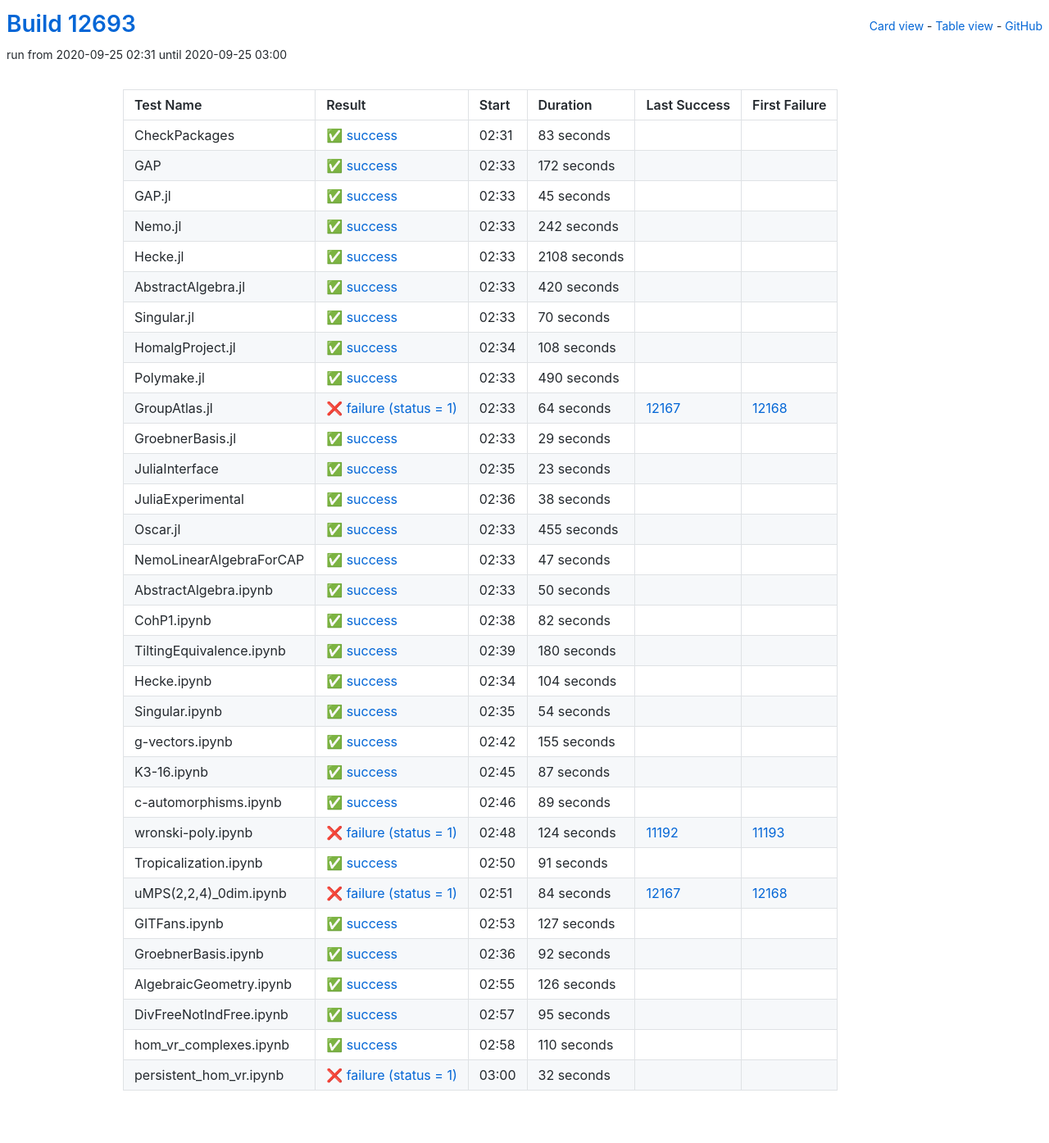
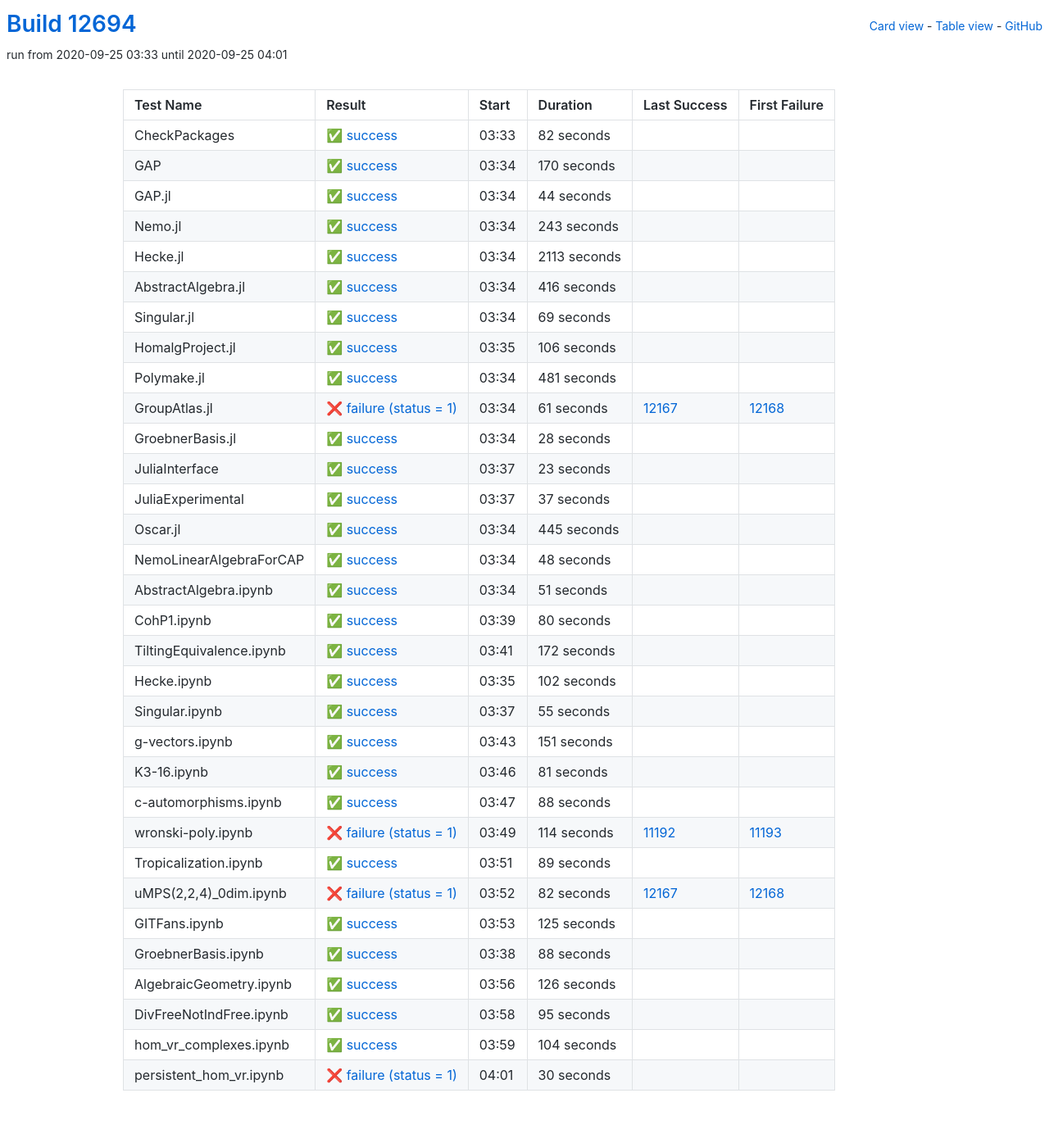
Before and after one commit to oscar-system/oscar-ci-status, a Jekyll site: the page built from table.html, in a window 1280 px wide. Shown: the whole page at 82% size. Built offline with Jekyll 4.4.1, drawn with Linux system fonts in a browser that asks for light colours.

Commit message:
Build #12694

```diff
--- a/_data/ci.yml
+++ b/_data/ci.yml
@@ -1,6 +1,6 @@
 ---
-build: 12693
-build_url: https://oscarci.mathematik.uni-kl.de/job/oscar/12693/
+build: 12694
+build_url: https://oscarci.mathematik.uni-kl.de/job/oscar/12694/
 job: oscar
 organization: oscar-system
 repo: oscar-ci-status
@@ -8,140 +8,140 @@
 tests:
 - name: CheckPackages
   id: checkpackages
-  log: https://oscarci.mathematik.uni-kl.de/job/oscar/12693/artifact/logs/build-12693/CheckPackages.log
-  start: 2020-09-25 02:31
+  log: https://oscarci.mathematik.uni-kl.de/job/oscar/12694/artifact/logs/build-12694/CheckPackages.log
+  start: 2020-09-25 03:33
   success: true
   exitcode: 0
   status: success
-  duration: 83
+  duration: 82
   last_success: false
   last_success_url:
   first_failure: false
   first_failure_url:
 - name: GAP
   id: gap
-  log: https://oscarci.mathematik.uni-kl.de/job/oscar/12693/artifact/logs/build-12693/GAP.log
-  start: 2020-09-25 02:33
+  log: https://oscarci.mathematik.uni-kl.de/job/oscar/12694/artifact/logs/build-12694/GAP.log
+  start: 2020-09-25 03:34
   success: true
   exitcode: 0
   status: success
-  duration: 172
+  duration: 170
   last_success: false
   last_success_url:
   first_failure: false
   first_failure_url:
 - name: GAP.jl
   id: gap-jl
-  log: https://oscarci.mathematik.uni-kl.de/job/oscar/12693/artifact/logs/build-12693/GAP.jl.log
-  start: 2020-09-25 02:33
+  log: https://oscarci.mathematik.uni-kl.de/job/oscar/12694/artifact/logs/build-12694/GAP.jl.log
+  start: 2020-09-25 03:34
   success: true
   exitcode: 0
   status: success
-  duration: 45
+  duration: 44
   last_success: false
   last_success_url:
   first_failure: false
   first_failure_url:
 - name: Nemo.jl
   id: nemo-jl
-  log: https://oscarci.mathematik.uni-kl.de/job/oscar/12693/artifact/logs/build-12693/Nemo.jl.log
-  start: 2020-09-25 02:33
+  log: https://oscarci.mathematik.uni-kl.de/job/oscar/12694/artifact/logs/build-12694/Nemo.jl.log
+  start: 2020-09-25 03:34
   success: true
   exitcode: 0
   status: success
-  duration: 242
+  duration: 243
   last_success: false
   last_success_url:
   first_failure: false
   first_failure_url:
 - name: Hecke.jl
   id: hecke-jl
-  log: https://oscarci.mathematik.uni-kl.de/job/oscar/12693/artifact/logs/build-12693/Hecke.jl.log
-  start: 2020-09-25 02:33
+  log: https://oscarci.mathematik.uni-kl.de/job/oscar/12694/artifact/logs/build-12694/Hecke.jl.log
+  start: 2020-09-25 03:34
   success: true
   exitcode: 0
   status: success
-  duration: 2108
+  duration: 2113
   last_success: false
   last_success_url:
   first_failure: false
   first_failure_url:
 - name: AbstractAlgebra.jl
   id: abstractalgebra-jl
-  log: https://oscarci.mathematik.uni-kl.de/job/oscar/12693/artifact/logs/build-12693/AbstractAlgebra.jl.log
-  start: 2020-09-25 02:33
+  log: https://oscarci.mathematik.uni-kl.de/job/oscar/12694/artifact/logs/build-12694/AbstractAlgebra.jl.log
+  start: 2020-09-25 03:34
   success: true
   exitcode: 0
   status: success
-  duration: 420
+  duration: 416
   last_success: false
   last_success_url:
   first_failure: false
   first_failure_url:
 - name: Singular.jl
   id: singular-jl
-  log: https://oscarci.mathematik.uni-kl.de/job/oscar/12693/artifact/logs/build-12693/Singular.jl.log
-  start: 2020-09-25 02:33
+  log: https://oscarci.mathematik.uni-kl.de/job/oscar/12694/artifact/logs/build-12694/Singular.jl.log
+  start: 2020-09-25 03:34
   success: true
   exitcode: 0
   status: success
-  duration: 70
+  duration: 69
   last_success: false
   last_success_url:
   first_failure: false
   first_failure_url:
 - name: HomalgProject.jl
   id: homalgproject-jl
-  log: https://oscarci.mathematik.uni-kl.de/job/oscar/12693/artifact/logs/build-12693/HomalgProject.jl.log
-  start: 2020-09-25 02:34
+  log: https://oscarci.mathematik.uni-kl.de/job/oscar/12694/artifact/logs/build-12694/HomalgProject.jl.log
+  start: 2020-09-25 03:35
   success: true
   exitcode: 0
   status: success
-  duration: 108
+  duration: 106
   last_success: false
   last_success_url:
   first_failure: false
   first_failure_url:
 - name: Polymake.jl
   id: polymake-jl
-  log: https://oscarci.mathematik.uni-kl.de/job/oscar/12693/artifact/logs/build-12693/Polymake.jl.log
-  start: 2020-09-25 02:33
+  log: https://oscarci.mathematik.uni-kl.de/job/oscar/12694/artifact/logs/build-12694/Polymake.jl.log
+  start: 2020-09-25 03:34
   success: true
   exitcode: 0
   status: success
-  duration: 490
+  duration: 481
   last_success: false
   last_success_url:
   first_failure: false
   first_failure_url:
 - name: GroupAtlas.jl
   id: groupatlas-jl
-  log: https://oscarci.mathematik.uni-kl.de/job/oscar/12693/artifact/logs/build-12693/GroupAtlas.jl.log
-  start: 2020-09-25 02:33
+  log: https://oscarci.mathematik.uni-kl.de/job/oscar/12694/artifact/logs/build-12694/GroupAtlas.jl.log
+  start: 2020-09-25 03:34
   success: false
   exitcode: 1
   status: failure
-  duration: 64
+  duration: 61
   last_success: 12167
   last_success_url: https://oscarci.mathematik.uni-kl.de/job/oscar/12167/
   first_failure: 12168
   first_failure_url: https://oscarci.mathematik.uni-kl.de/job/oscar/12168/
 - name: GroebnerBasis.jl
   id: groebnerbasis-jl
-  log: https://oscarci.mathematik.uni-kl.de/job/oscar/12693/artifact/logs/build-12693/GroebnerBasis.jl.log
-  start: 2020-09-25 02:33
+  log: https://oscarci.mathematik.uni-kl.de/job/oscar/12694/artifact/logs/build-12694/GroebnerBasis.jl.log
+  start: 2020-09-25 03:34
   success: true
   exitcode: 0
   status: success
-  duration: 29
+  duration: 28
   last_success: false
   last_success_url:
   first_failure: false
   first_failure_url:
 - name: JuliaInterface
   id: juliainterface
-  log: https://oscarci.mathematik.uni-kl.de/job/oscar/12693/artifact/logs/build-12693/JuliaInterface.log
-  start: 2020-09-25 02:35
+  log: https://oscarci.mathematik.uni-kl.de/job/oscar/12694/artifact/logs/build-12694/JuliaInterface.log
+  start: 2020-09-25 03:37
   success: true
   exitcode: 0
   status: success
@@ -152,128 +152,152 @@
   first_failure_url:
 - name: JuliaExperimental
   id: juliaexperimental
-  log: https://oscarci.mathematik.uni-kl.de/job/oscar/12693/artifact/logs/build-12693/JuliaExperimental.log
-  start: 2020-09-25 02:36
+  log: https://oscarci.mathematik.uni-kl.de/job/oscar/12694/artifact/logs/build-12694/JuliaExperimental.log
+  start: 2020-09-25 03:37
   success: true
   exitcode: 0
   status: success
-  duration: 38
+  duration: 37
   last_success: false
   last_success_url:
   first_failure: false
   first_failure_url:
 - name: Oscar.jl
   id: oscar-jl
-  log: https://oscarci.mathematik.uni-kl.de/job/oscar/12693/artifact/logs/build-12693/Oscar.jl.log
-  start: 2020-09-25 02:33
+  log: https://oscarci.mathematik.uni-kl.de/job/oscar/12694/artifact/logs/build-12694/Oscar.jl.log
+  start: 2020-09-25 03:34
   success: true
   exitcode: 0
   status: success
-  duration: 455
+  duration: 445
   last_success: false
   last_success_url:
   first_failure: false
   first_failure_url:
 - name: NemoLinearAlgebraForCAP
   id: nemolinearalgebraforcap
-  log: https://oscarci.mathematik.uni-kl.de/job/oscar/12693/artifact/logs/build-12693/NemoLinearAlgebraForCAP.log
-  start: 2020-09-25 02:33
+  log: https://oscarci.mathematik.uni-kl.de/job/oscar/12694/artifact/logs/build-12694/NemoLinearAlgebraForCAP.log
+  start: 2020-09-25 03:34
   success: true
   exitcode: 0
   status: success
-  duration: 47
+  duration: 48
   last_success: false
   last_success_url:
   first_failure: false
   first_failure_url:
 - name: AbstractAlgebra.ipynb
   id: abstractalgebra-ipynb
-  log: https://oscarci.mathematik.uni-kl.de/job/oscar/12693/artifact/logs/build-12693/AbstractAlgebra.ipynb.log
-  start: 2020-09-25 02:33
+  log: https://oscarci.mathematik.uni-kl.de/job/oscar/12694/artifact/logs/build-12694/AbstractAlgebra.ipynb.log
+  start: 2020-09-25 03:34
   success: true
   exitcode: 0
   status: success
-  duration: 50
+  duration: 51
   last_success: false
   last_success_url:
   first_failure: false
   first_failure_url:
 - name: CohP1.ipynb
   id: cohp1-ipynb
-  log: https://oscarci.mathematik.uni-kl.de/job/oscar/12693/artifact/logs/build-12693/CohP1.ipynb.log
-  start: 2020-09-25 02:38
+  log: https://oscarci.mathematik.uni-kl.de/job/oscar/12694/artifact/logs/build-12694/CohP1.ipynb.log
+  start: 2020-09-25 03:39
   success: true
   exitcode: 0
   status: success
-  duration: 82
+  duration: 80
   last_success: false
   last_success_url:
   first_failure: false
   first_failure_url:
 - name: TiltingEquivalence.ipynb
   id: tiltingequivalence-ipynb
-  log: https://oscarci.mathematik.uni-kl.de/job/oscar/12693/artifact/logs/build-12693/TiltingEquivalence.ipynb.log
-  start: 2020-09-25 02:39
+  log: https://oscarci.mathematik.uni-kl.de/job/oscar/12694/artifact/logs/build-12694/TiltingEquivalence.ipynb.log
+  start: 2020-09-25 03:41
   success: true
   exitcode: 0
   status: success
-  duration: 180
+  duration: 172
   last_success: false
   last_success_url:
   first_failure: false
   first_failure_url:
 - name: Hecke.ipynb
   id: hecke-ipynb
-  log: https://oscarci.mathematik.uni-kl.de/job/oscar/12693/artifact/logs/build-12693/Hecke.ipynb.log
-  start: 2020-09-25 02:34
+  log: https://oscarci.mathematik.uni-kl.de/job/oscar/12694/artifact/logs/build-12694/Hecke.ipynb.log
+  start: 2020-09-25 03:35
   success: true
   exitcode: 0
   status: success
-  duration: 104
+  duration: 102
   last_success: false
   last_success_url:
   first_failure: false
   first_failure_url:
 - name: Singular.ipynb
   id: singular-ipynb
-  log: https://oscarci.mathematik.uni-kl.de/job/oscar/12693/artifact/logs/build-12693/Singular.ipynb.log
-  start: 2020-09-25 02:35
+  log: https://oscarci.mathematik.uni-kl.de/job/oscar/12694/artifact/logs/build-12694/Singular.ipynb.log
+  start: 2020-09-25 03:37
   success: true
   exitcode: 0
   status: success
-  duration: 54
+  duration: 55
   last_success: false
   last_success_url:
   first_failure: false
   first_failure_url:
 - name: g-vectors.ipynb
   id: g-vectors-ipynb
-  log: https://oscarci.mathematik.uni-kl.de/job/oscar/12693/artifact/logs/build-12693/g-vectors.ipynb.log
-  start: 2020-09-25 02:42
+  log: https://oscarci.mathematik.uni-kl.de/job/oscar/12694/artifact/logs/build-12694/g-vectors.ipynb.log
+  start: 2020-09-25 03:43
   success: true
   exitcode: 0
   status: success
-  duration: 155
+  duration: 151
   last_success: false
   last_success_url:
   first_failure: false
   first_failure_url:
 - name: K3-16.ipynb
   id: k3-16-ipynb
-  log: https://oscarci.mathematik.uni-kl.de/job/oscar/12693/artifact/logs/build-12693/K3-16.ipynb.log
-  start: 2020-09-25 02:45
+  log: https://oscarci.mathematik.uni-kl.de/job/oscar/12694/artifact/logs/build-12694/K3-16.ipynb.log
+  start: 2020-09-25 03:46
   success: true
   exitcode: 0
   status: success
-  duration: 87
+  duration: 81
   last_success: false
   last_success_url:
   first_failure: false
   first_failure_url:
 - name: c-automorphisms.ipynb
   id: c-automorphisms-ipynb
-  log: https://oscarci.mathematik.uni-kl.de/job/oscar/12693/artifact/logs/build-12693/c-automorphisms.ipynb.log
-  start: 2020-09-25 02:46
+  log: https://oscarci.mathematik.uni-kl.de/job/oscar/12694/artifact/logs/build-12694/c-automorphisms.ipynb.log
+  start: 2020-09-25 03:47
+  success: true
+  exitcode: 0
+  status: success
+  duration: 88
+  last_success: false
+  last_success_url:
+  first_failure: false
+  first_failure_url:
+- name: wronski-poly.ipynb
+  id: wronski-poly-ipynb
+  log: https://oscarci.mathematik.uni-kl.de/job/oscar/12694/artifact/logs/build-12694/wronski-poly.ipynb.log
+  start: 2020-09-25 03:49
+  success: false
+  exitcode: 1
+  status: failure
+  duration: 114
+  last_success: 11192
+  last_success_url: https://oscarci.mathematik.uni-kl.de/job/oscar/11192/
+  first_failure: 11193
+  first_failure_url: https://oscarci.mathematik.uni-kl.de/job/oscar/11193/
+- name: Tropicalization.ipynb
+  id: tropicalization-ipynb
+  log: https://oscarci.mathematik.uni-kl.de/job/oscar/12694/artifact/logs/build-12694/Tropicalization.ipynb.log
+  start: 2020-09-25 03:51
   success: true
   exitcode: 0
   status: success
@@ -282,70 +306,46 @@
   last_success_url:
   first_failure: false
   first_failure_url:
-- name: wronski-poly.ipynb
-  id: wronski-poly-ipynb
-  log: https://oscarci.mathematik.uni-kl.de/job/oscar/12693/artifact/logs/build-12693/wronski-poly.ipynb.log
-  start: 2020-09-25 02:48
+- name: uMPS(2,2,4)_0dim.ipynb
+  id: umps-2-2-4-0dim-ipynb
+  log: https://oscarci.mathematik.uni-kl.de/job/oscar/12694/artifact/logs/build-12694/uMPS-2-2-4-_0dim.ipynb.log
+  start: 2020-09-25 03:52
   success: false
   exitcode: 1
   status: failure
-  duration: 124
-  last_success: 11192
-  last_success_url: https://oscarci.mathematik.uni-kl.de/job/oscar/11192/
-  first_failure: 11193
-  first_failure_url: https://oscarci.mathematik.uni-kl.de/job/oscar/11193/
-- name: Tropicalization.ipynb
-  id: tropicalization-ipynb
-  log: https://oscarci.mathematik.uni-kl.de/job/oscar/12693/artifact/logs/build-12693/Tropicalization.ipynb.log
-  start: 2020-09-25 02:50
-  success: true
-  exitcode: 0
-  status: success
-  duration: 91
-  last_success: false
-  last_success_url:
-  first_failure: false
-  first_failure_url:
-- name: uMPS(2,2,4)_0dim.ipynb
-  id: umps-2-2-4-0dim-ipynb
-  log: https://oscarci.mathematik.uni-kl.de/job/oscar/12693/artifact/logs/build-12693/uMPS-2-2-4-_0dim.ipynb.log
-  start: 2020-09-25 02:51
-  success: false
-  exitcode: 1
-  status: failure
-  duration: 84
+  duration: 82
   last_success: 12167
   last_success_url: https://oscarci.mathematik.uni-kl.de/job/oscar/12167/
   first_failure: 12168
   first_failure_url: https://oscarci.mathematik.uni-kl.de/job/oscar/12168/
 - name: GITFans.ipynb
   id: gitfans-ipynb
-  log: https://oscarci.mathematik.uni-kl.de/job/oscar/12693/artifact/logs/build-12693/GITFans.ipynb.log
-  start: 2020-09-25 02:53
+  log: https://oscarci.mathematik.uni-kl.de/job/oscar/12694/artifact/logs/build-12694/GITFans.ipynb.log
+  start: 2020-09-25 03:53
   success: true
   exitcode: 0
   status: success
-  duration: 127
+  duration: 125
   last_success: false
   last_success_url:
   first_failure: false
   first_failure_url:
 - name: GroebnerBasis.ipynb
   id: groebnerbasis-ipynb
-  log: https://oscarci.mathematik.uni-kl.de/job/oscar/12693/artifact/logs/build-12693/GroebnerBasis.ipynb.log
-  start: 2020-09-25 02:36
+  log: https://oscarci.mathematik.uni-kl.de/job/oscar/12694/artifact/logs/build-12694/GroebnerBasis.ipynb.log
+  start: 2020-09-25 03:38
   success: true
   exitcode: 0
   status: success
-  duration: 92
+  duration: 88
   last_success: false
   last_success_url:
   first_failure: false
   first_failure_url:
 - name: AlgebraicGeometry.ipynb
   id: algebraicgeometry-ipynb
-  log: https://oscarci.mathematik.uni-kl.de/job/oscar/12693/artifact/logs/build-12693/AlgebraicGeometry.ipynb.log
-  start: 2020-09-25 02:55
+  log: https://oscarci.mathematik.uni-kl.de/job/oscar/12694/artifact/logs/build-12694/AlgebraicGeometry.ipynb.log
+  start: 2020-09-25 03:56
   success: true
   exitcode: 0
   status: success
@@ -356,8 +356,8 @@
   first_failure_url:
 - name: DivFreeNotIndFree.ipynb
   id: divfreenotindfree-ipynb
-  log: https://oscarci.mathematik.uni-kl.de/job/oscar/12693/artifact/logs/build-12693/DivFreeNotIndFree.ipynb.log
-  start: 2020-09-25 02:57
+  log: https://oscarci.mathematik.uni-kl.de/job/oscar/12694/artifact/logs/build-12694/DivFreeNotIndFree.ipynb.log
+  start: 2020-09-25 03:58
   success: true
   exitcode: 0
   status: success
@@ -368,24 +368,24 @@
   first_failure_url:
 - name: hom_vr_complexes.ipynb
   id: hom-vr-complexes-ipynb
-  log: https://oscarci.mathematik.uni-kl.de/job/oscar/12693/artifact/logs/build-12693/hom_vr_complexes.ipynb.log
-  start: 2020-09-25 02:58
+  log: https://oscarci.mathematik.uni-kl.de/job/oscar/12694/artifact/logs/build-12694/hom_vr_complexes.ipynb.log
+  start: 2020-09-25 03:59
   success: true
   exitcode: 0
   status: success
-  duration: 110
+  duration: 104
   last_success: false
   last_success_url:
   first_failure: false
   first_failure_url:
 - name: persistent_hom_vr.ipynb
   id: persistent-hom-vr-ipynb
-  log: https://oscarci.mathematik.uni-kl.de/job/oscar/12693/artifact/logs/build-12693/persistent_hom_vr.ipynb.log
-  start: 2020-09-25 03:00
+  log: https://oscarci.mathematik.uni-kl.de/job/oscar/12694/artifact/logs/build-12694/persistent_hom_vr.ipynb.log
+  start: 2020-09-25 04:01
   success: false
   exitcode: 1
   status: failure
-  duration: 32
+  duration: 30
   last_success: false
   last_success_url:
   first_failure: false
```
Also changed, not shown: README.md.
